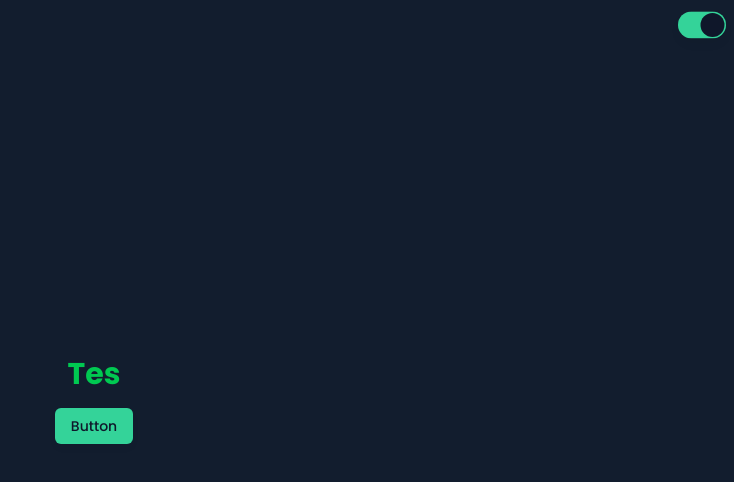
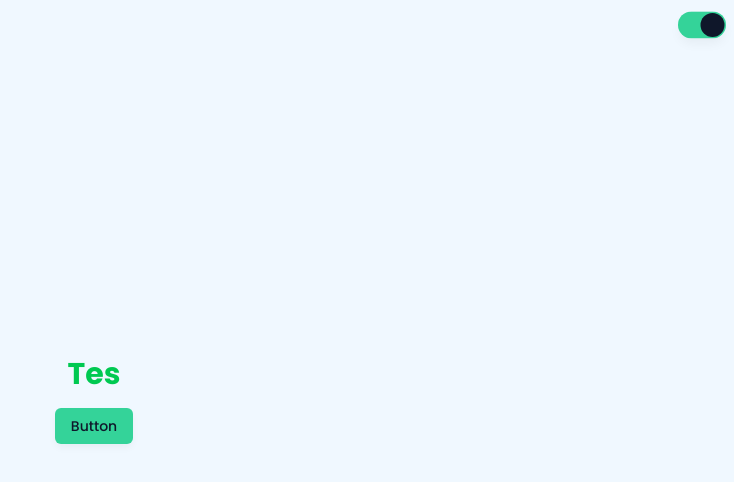
Before and after one commit to ElloRabyndra/Team_Green_Thriftoria, a React (Vite) app in the folder front-end/: page / in a window 1280 px wide. Shown: the top 482 px of the page, without its empty margins (546-1280 px from the left). Built offline with nearby package versions, Linux system fonts and the light colour scheme.

Commit message:
fix: fix transition for shadcn

```diff
--- a/front-end/src/style/Style.css
+++ b/front-end/src/style/Style.css
@@ -4,16 +4,15 @@
 @custom-variant dark (&:is(.dark *));
 
 * {
-  transition: background-color 0.2s ease-in-out, border-color 0.2s ease-in-out,
-    color 0.2s ease-in-out, color 0.2s ease-in-out, shadow 0.2s ease-in-out;
+  transition: background-color 0.2s ease-in-out, color 0.2s ease-in-out;
 }
+
 
 html {
   scroll-behavior: smooth;
 }
 
 :root {
-   transition: all 0.2s ease-in-out;
   --background: oklch(0.9751 0.0127 244.2507);
   --foreground: oklch(0.3729 0.0306 259.7328);
   --card: oklch(1.0000 0 0);
@@ -125,8 +124,8 @@ html {
 }
 
 .dark {
-  background-color: oklch(0.2285 0.0368 260.031);
-  color: oklch(96.7% 0.003 264.542);
+  /* background-color: oklch(0.2285 0.0368 260.031);
+  color: oklch(96.7% 0.003 264.542); */
   --background: oklch(0.2077 0.0398 265.7549);
   --foreground: oklch(0.8717 0.0093 258.3382);
   --card: oklch(0.2795 0.0368 260.0310);
```
